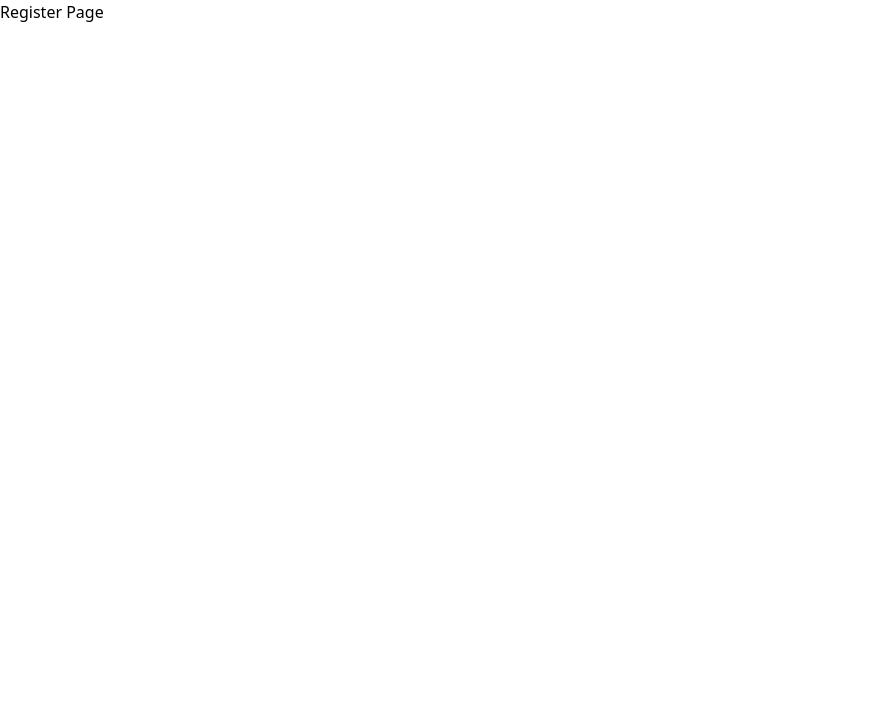
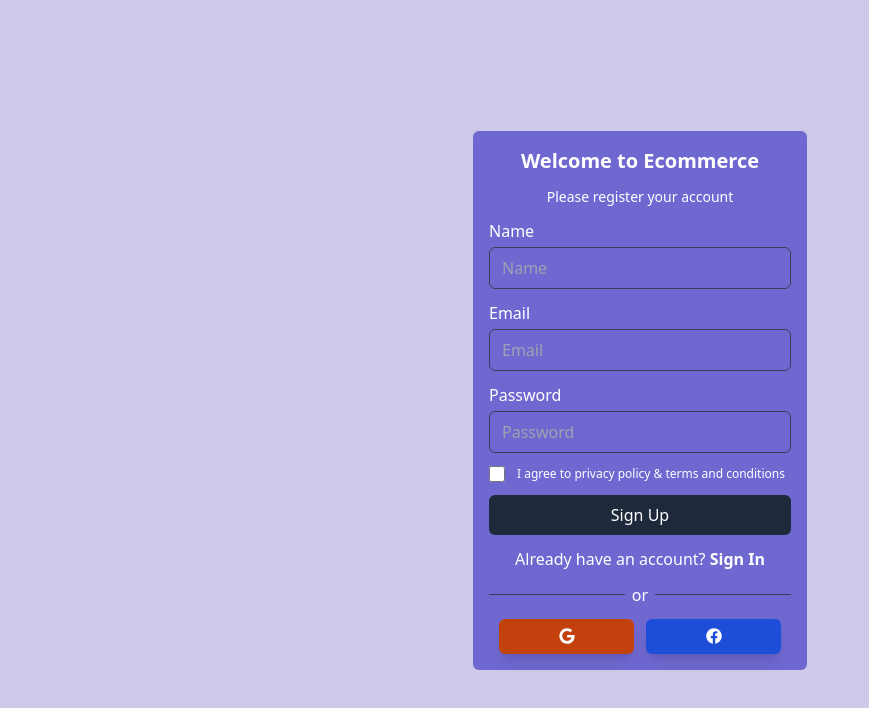
Before and after one commit to pantho0/multi-vendor-ecommerce, a React (Create React App) app in the folder dashboard/: page /register in a window 1280 px wide. Shown: the top 708 px of the page, without its empty margins (0-869 px from the left). Built offline with nearby package versions, Linux system fonts and the light colour scheme.

Commit message:
login and register page added

```diff
--- a/dashboard/src/index.js
+++ b/dashboard/src/index.js
@@ -1,15 +1,17 @@
-import React, { lazy } from 'react';
-import ReactDOM from 'react-dom/client';
-import './index.css';
-import reportWebVitals from './reportWebVitals';
-import {RouterProvider} from 'react-router-dom';
-import router from './router/Router';
-import App from './App';
+import React, { lazy,Suspense } from "react";
+import ReactDOM from "react-dom/client";
+import "./index.css";
+import reportWebVitals from "./reportWebVitals";
+import { RouterProvider } from "react-router-dom";
+import router from "./router/Router";
+const App = lazy(()=>import('./App'))
 
-const root = ReactDOM.createRoot(document.getElementById('root'));
+const root = ReactDOM.createRoot(document.getElementById("root"));
 root.render(
   <RouterProvider router={router}>
-    <App />
+    <Suspense>
+      <App />
+    </Suspense>
   </RouterProvider>
 );
 
--- a/dashboard/src/router/routes/privateRoutes.js
+++ b/dashboard/src/router/routes/privateRoutes.js
@@ -1,4 +1,4 @@
-import Home from "../../views/pages/Home/Home";
+
 
 const privateRoutes = [
 
--- a/dashboard/src/router/routes/publicRoutes.js
+++ b/dashboard/src/router/routes/publicRoutes.js
@@ -1,7 +1,8 @@
-import { lazy } from "react";
+import Login from "../../views/auth/Login";
+import Register from "../../views/auth/Register";
 import Home from "../../views/pages/Home/Home";
-const Login = lazy(()=> import('../../views/auth/Login'))
-const Register = lazy(()=> import('../../views/auth/Register'))
+
+
 
 
 const publicRoutes = [
--- a/dashboard/src/views/auth/Login.jsx
+++ b/dashboard/src/views/auth/Login.jsx
@@ -1,11 +1,78 @@
-import React from 'react';
+import React from "react";
+import { Link } from "react-router-dom";
+import { FaGoogle } from "react-icons/fa";
+import { FaFacebook } from "react-icons/fa";
 
 const Login = () => {
-    return (
-        <div>
-            <h1>Login Page</h1>
+  return (
+    <div className="min-w-full min-h-screen bg-[#cdcae9] flex justify-center items-center">
+      <div className="w-[350px] text-white p-2">
+        <div className="bg-[#6f68d1] p-4 rounded-md">
+          <h2 className="text-xl mb-3 font-bold text-center">
+            Welcome to Ecommerce
+          </h2>
+          <p className="text-sm mb-3 font-medium text-center">
+            Please login to your account
+          </p>
+          <form>
+            <div className="flex flex-col w-full gap-1 mb-3">
+              <label htmlFor="email">Email</label>
+              <input
+                className="px-3 py-2 outline-none border border-slate-700 bg-transparent rounded-md"
+                type="email"
+                name="email"
+                placeholder="Email"
+                id="email"
+                required
+              />
+            </div>
+            <div className="flex flex-col w-full gap-1 mb-3">
+              <label htmlFor="password">Password</label>
+              <input
+                className="px-3 py-2 outline-none border border-slate-700 bg-transparent rounded-md"
+                type="password"
+                name="password"
+                placeholder="Password"
+                id="password"
+                required
+              />
+            </div>
+            <button className="bg-slate-800 w-full hover:shadow-blue-300/50 hover:shadow-lg text-white rounded-md px-7 py-2 mb-3">
+              Log In
+            </button>
+            <div className="flex items-center mb-3 gap-3 justify-center">
+              <p>
+                Don't have an account?{" "}
+                <Link className="font-bold" to={"/register"}>
+                  Sign Up
+                </Link>
+              </p>
+            </div>
+            <div className="w-full flex justify-center items-center mb-3">
+              <div className="w-[45%] bg-slate-700 h-[1px]"></div>
+              <div className="w-[10%] flex justify-center items-center ">
+                <span>or</span>
+              </div>
+              <div className="w-[45%] bg-slate-700 h-[1px]"></div>
+            </div>
+            <div className="flex justify-center items-center gap-3 ">
+              <div className="w-[135px] h-[35px] flex rounded-md bg-orange-700 shadow-lg hover:shadow-orange-700/50 justify-center cursor-pointer items-center overflow-hidden">
+                <span>
+                  <FaGoogle />
+                </span>
+              </div>
+              <div className="w-[135px] h-[35px] flex rounded-md bg-blue-700 shadow-lg hover:shadow-blue-700/50 justify-center cursor-pointer items-center overflow-hidden">
+                <span>
+                  <FaFacebook />
+                </span>
+              </div>
+            </div>
+
+          </form>
         </div>
-    );
+      </div>
+    </div>
+  );
 };
 
 export default Login;
--- a/dashboard/src/views/auth/Register.jsx
+++ b/dashboard/src/views/auth/Register.jsx
@@ -1,11 +1,100 @@
-import React from 'react';
+import React from "react";
+import { Link } from "react-router-dom";
+import { FaGoogle } from "react-icons/fa";
+import { FaFacebook } from "react-icons/fa";
 
 const Register = () => {
-    return (
-        <div>
-            <h1>Register Page</h1>
+  return (
+    <div className="min-w-full min-h-screen bg-[#cdcae9] flex justify-center items-center">
+      <div className="w-[350px] text-white p-2">
+        <div className="bg-[#6f68d1] p-4 rounded-md">
+          <h2 className="text-xl mb-3 font-bold text-center">
+            Welcome to Ecommerce
+          </h2>
+          <p className="text-sm mb-3 font-medium text-center">
+            Please register your account
+          </p>
+          <form>
+            <div className="flex flex-col w-full gap-1 mb-3">
+              <label htmlFor="name">Name</label>
+              <input
+                className="px-3 py-2 outline-none border border-slate-700 bg-transparent rounded-md"
+                type="text"
+                name="name"
+                placeholder="Name"
+                id="name"
+                required
+              />
+            </div>
+            <div className="flex flex-col w-full gap-1 mb-3">
+              <label htmlFor="email">Email</label>
+              <input
+                className="px-3 py-2 outline-none border border-slate-700 bg-transparent rounded-md"
+                type="email"
+                name="email"
+                placeholder="Email"
+                id="email"
+                required
+              />
+            </div>
+            <div className="flex flex-col w-full gap-1 mb-3">
+              <label htmlFor="password">Password</label>
+              <input
+                className="px-3 py-2 outline-none border border-slate-700 bg-transparent rounded-md"
+                type="password"
+                name="password"
+                placeholder="Password"
+                id="password"
+                required
+              />
+            </div>
+            <div className="flex items-center w-full gap-3 mb-3">
+              <input
+                className="w-4 h-4 text-blue-600 overflow-hidden bg-gray-200 rounded border-gray-300 focus:ring-blue-500"
+                type="checkbox"
+                name="checkbox"
+                id="checkbox"
+              />
+              <label htmlFor="checkbox" className="text-[12px]">
+                I agree to privacy policy & terms and conditions
+              </label>
+            </div>
+            <button className="bg-slate-800 w-full hover:shadow-blue-300/50 hover:shadow-lg text-white rounded-md px-7 py-2 mb-3">
+              Sign Up
+            </button>
+            <div className="flex items-center mb-3 gap-3 justify-center">
+              <p>
+                Already have an account?{" "}
+                <Link className="font-bold" to={"/login"}>
+                  Sign In
+                </Link>
+              </p>
+            </div>
+            <div className="w-full flex justify-center items-center mb-3">
+              <div className="w-[45%] bg-slate-700 h-[1px]"></div>
+              <div className="w-[10%] flex justify-center items-center ">
+                <span>or</span>
+              </div>
+              <div className="w-[45%] bg-slate-700 h-[1px]"></div>
+            </div>
+            <div className="flex justify-center items-center gap-3 ">
+              <div className="w-[135px] h-[35px] flex rounded-md bg-orange-700 shadow-lg hover:shadow-orange-700/50 justify-center cursor-pointer items-center overflow-hidden">
+                <span>
+                  <FaGoogle />
+                </span>
+              </div>
+              <div className="w-[135px] h-[35px] flex rounded-md bg-blue-700 shadow-lg hover:shadow-blue-700/50 justify-center cursor-pointer items-center overflow-hidden">
+                <span>
+                  <FaFacebook />
+                </span>
+              </div>
+            </div>
+
+          </form>
         </div>
-    );
+      </div>
+    </div>
+  );
 };
 
 export default Register;
```
